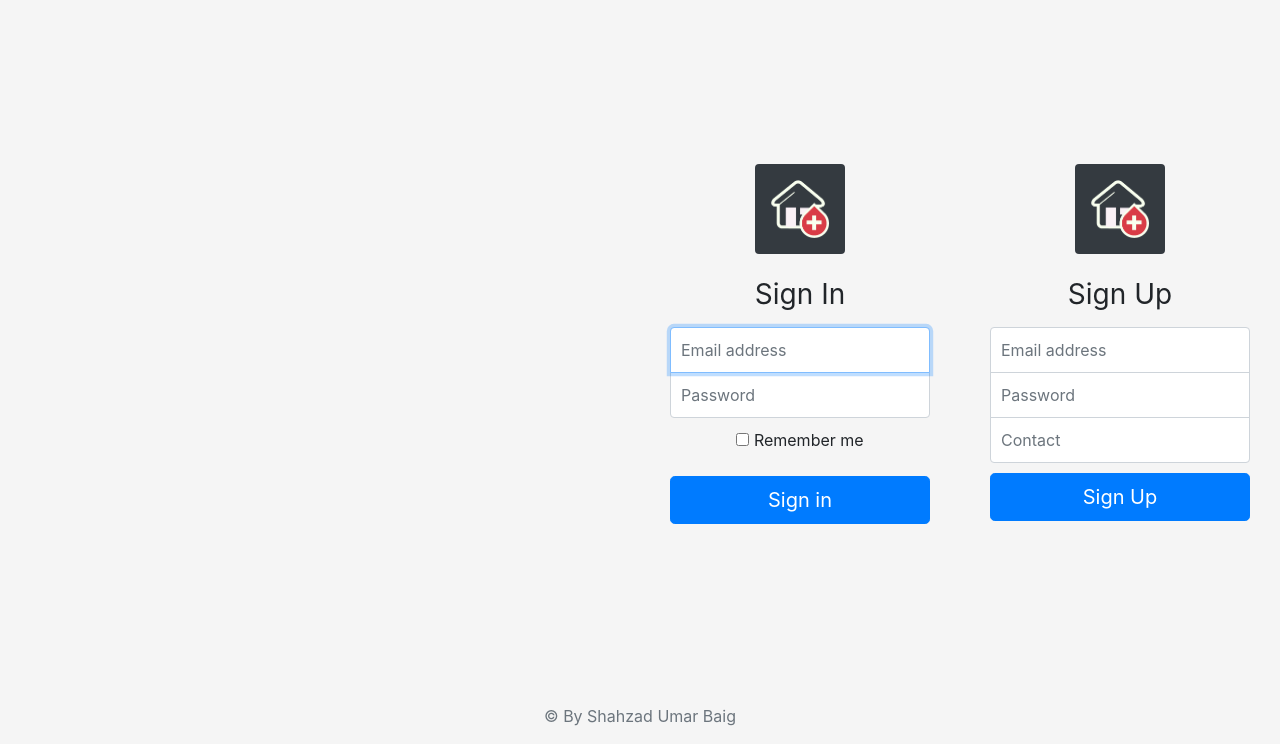
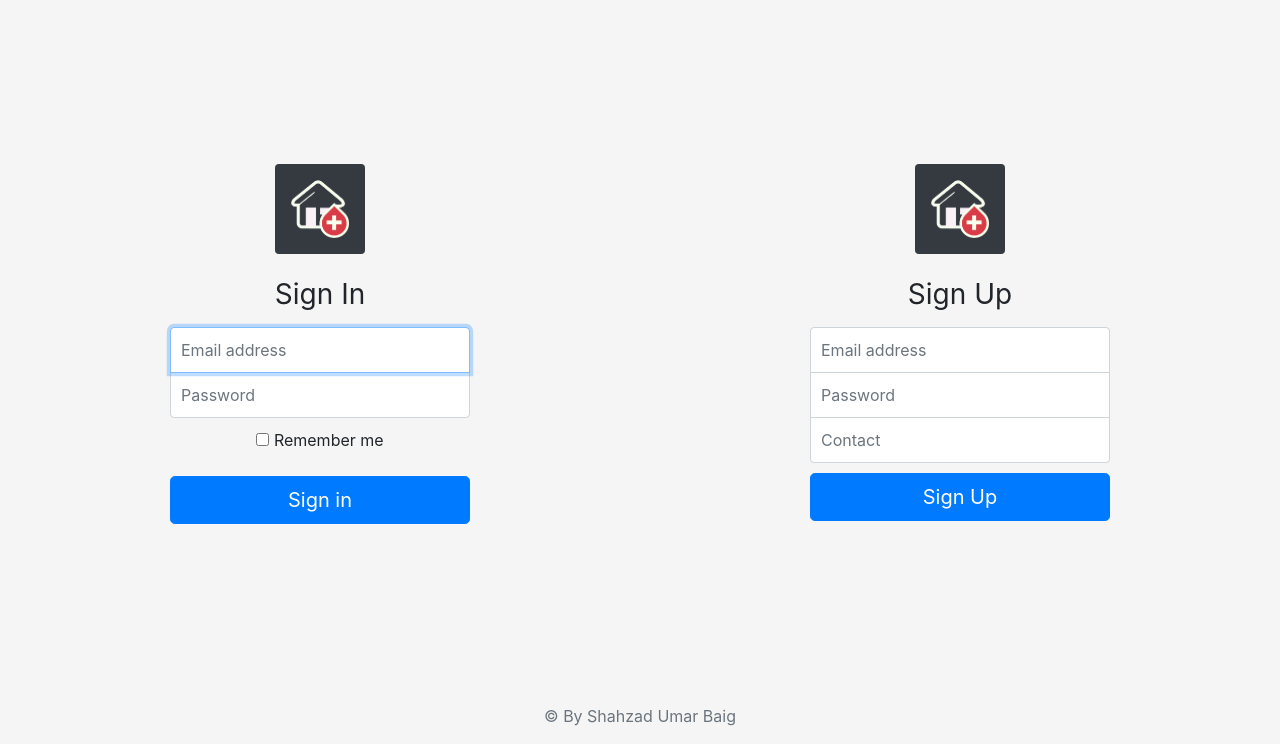
Before and after one commit to ShahzadUmarBaig/Pharmacy-Web-App, a PHP site: page /signin.php in a window 1280 px wide. Shown: the part 56-800 px from the top of the page. Run offline with PHP 8.4, Linux system fonts and the light colour scheme; some libraries are stand-ins or nearby versions.

Commit message:
updated UI more

```diff
--- a/signin.php
+++ b/signin.php
@@ -23,22 +23,7 @@
     <!-- Bootstrap core CSS -->
     <link href="../assets/dist/css/bootstrap.css" rel="stylesheet" />
 
-    <style>
-      .bd-placeholder-img {
-        font-size: 1.125rem;
-        text-anchor: middle;
-        -webkit-user-select: none;
-        -moz-user-select: none;
-        -ms-user-select: none;
-        user-select: none;
-      }
 
-      @media (min-width: 768px) {
-        .bd-placeholder-img-lg {
-          font-size: 3.5rem;
-        }
-      }
-    </style>
     <!-- Custom styles for this template -->
     <link href="signin.css" rel="stylesheet" />
   </head>
@@ -124,8 +109,6 @@
       </nav>
     </header>
 
-    <div class="container-fluid">
-          <div>
             <?php
               if(isset($_POST['create']))
               {
@@ -145,7 +128,11 @@
                 $sql = "INSERT INTO users (Email, Password, Contact, isAdmin) VALUES ('$email','$password','$contact',0)";
 
                 if ($conn->query($sql) === TRUE) {
-
+                  echo '<div class="container-fluid">
+                          <div class="alert alert-success" role="alert">
+                            A simple success alert—check it out!
+                          </div>
+                        </div>';
                 } else {
                   echo "Error: " . $sql . "<br>" . $conn->error;
                 }
@@ -153,16 +140,12 @@
                 $conn->close();
               }
             ?>
-          </div>
-    </div>
-
-    <div class="container-fluid">
-      <div class="row">
-
-      <!-- Sign In Method -->
 
 
-        <div class="col text-center">
+    <div class="container-fluid w-100">
+      <div class="row">
+      <!-- Sign In Method -->
+        <div class="col-6 text-center">
           <form class="form-signin">
             <img
               class="mb-4 bg-dark p-3 rounded"
@@ -200,12 +183,12 @@
           </form>
         </div>
 
-    <!-- Sign In Method -->
+      <!-- Sign In Method -->
 
 
-    <!-- Sign Up Method -->
+      <!-- Sign Up Method -->
 
-        <div class="col text-center">
+        <div class="col-6  text-center">
           <form class="form-signup" method="post" action="signin.php" >
             <img
               class="mb-4 bg-dark p-3 rounded"
@@ -253,11 +236,13 @@
         <!-- Sign Up Method -->
 
       </div>
+    </div>
+
+
       <footer>
         <p class="mt-5 mb-3 fixed-bottom text-center text-muted">
           &copy; By Shahzad Umar Baig
         </p>
       </footer>
-    </div>
   </body>
 </html>
```
